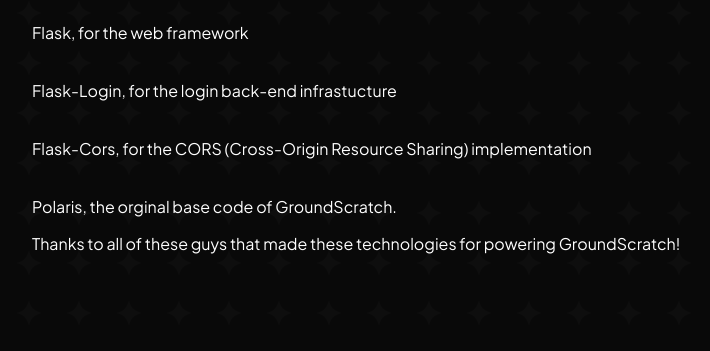
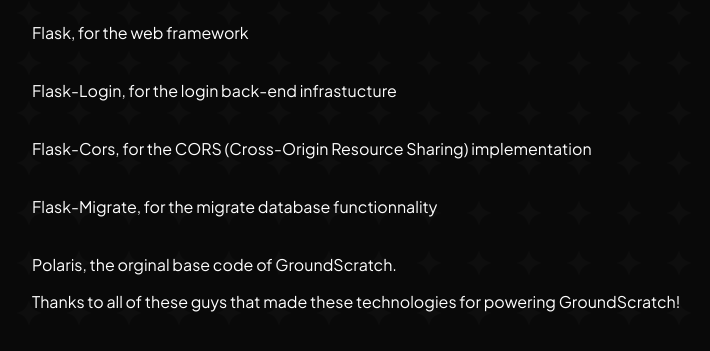
Before and after one commit to Rix565/GroundScratch, a Flask app: page /credits/ in a window 1280 px wide. Shown: the part 162-513 px from the top of the page, without its empty margins (96-806 px from the left). Run offline with Flask 2, Linux system fonts and the light colour scheme.

Commit message:
updated a bit the credits page to add flask-migrate to the credits

```diff
--- a/templates/credits.html
+++ b/templates/credits.html
@@ -19,6 +19,9 @@
         Flask-Cors, for the CORS (Cross-Origin Resource Sharing) implementation
     </p>
     <p class="left-aligned">
+        Flask-Migrate, for the migrate database functionnality
+    </p>
+    <p class="left-aligned">
         Polaris, the orginal base code of GroundScratch.
     </p>
     <p class="left-aligned">Thanks to all of these guys that made these technologies for powering GroundScratch!</p>
```
